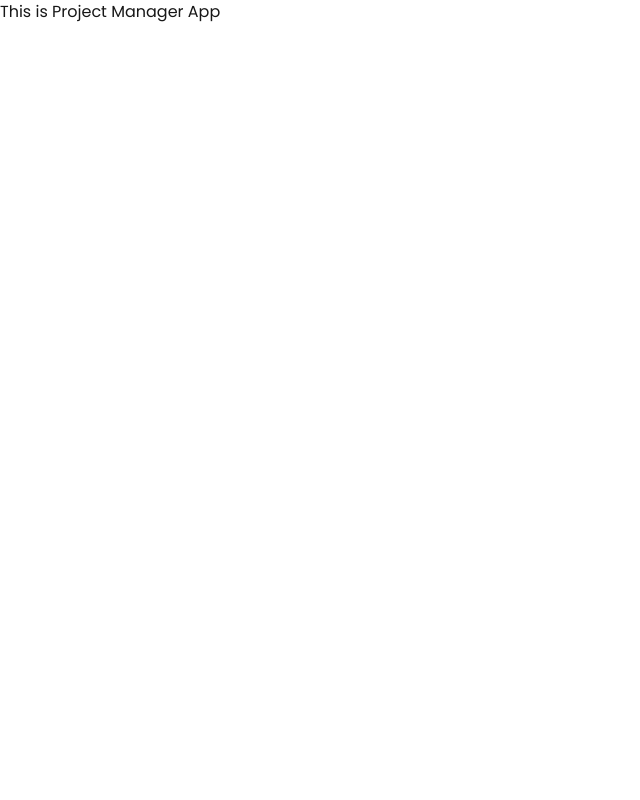
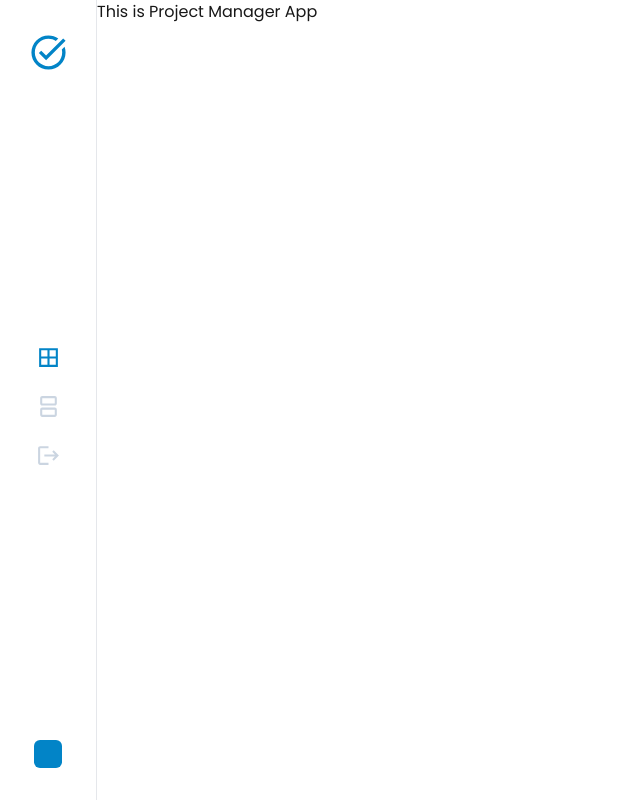
Before and after one commit to ivandj0h/project-manager-app, a Next.js app: page / in a window 1280 px wide. Shown: the whole page, without its empty margins (0-640 px from the left). Built offline with nearby package versions, Linux system fonts and the light colour scheme.

Commit message:
working with layouts

```diff
--- a/app/components/Sidebar.tsx
+++ b/app/components/Sidebar.tsx
@@ -0,0 +1,54 @@
+import React from "react";
+import TaskAltIcon from "@mui/icons-material/TaskAlt";
+import BorderAllIcon from "@mui/icons-material/BorderAll";
+import SplitScreenIcon from "@mui/icons-material/SplitScreen";
+import LogoutIcon from "@mui/icons-material/Logout";
+
+const Sidebar = () => {
+  return (
+    <div className="w-[97px] h-screen py-8 bg-white flex flex-col items-center justify-between border-r">
+      <Logo />
+      <Menu />
+      <Profile />
+    </div>
+  );
+
+  // The Profile Image
+  function Profile() {
+    return <div className="w-7 h-7 bg-sky-600 rounded-md"></div>;
+  }
+
+  // The Menu
+  function Menu() {
+    return (
+      <div className="flex flex-col gap-6 items-center">
+        <BorderAllIcon
+          sx={{ fontSize: "25px" }}
+          className="text-sky-600 cursor-pointer"
+        />
+        <SplitScreenIcon
+          sx={{ fontSize: "25px" }}
+          className="text-slate-300 cursor-pointer"
+        />
+        <LogoutIcon
+          sx={{ fontSize: "25px" }}
+          className="text-slate-300 cursor-pointer"
+        />
+      </div>
+    );
+  }
+
+  // The Logo
+  function Logo() {
+    return (
+      <div className="rounded-md w-10 h-10 flex items-center justify-center">
+        <TaskAltIcon
+          className="text-sky-600 font-bold"
+          sx={{ fontSize: "41px" }}
+        />
+      </div>
+    );
+  }
+};
+
+export default Sidebar;
--- a/app/page.tsx
+++ b/app/page.tsx
@@ -1,8 +1,9 @@
-
+import Sidebar from "./components/Sidebar";
 
 export default function Home() {
   return (
     <div className="flex w-full h-screen poppins">
+      <Sidebar />
       This is Project Manager App
     </div>
   );
--- /dev/null
+++ b/app/pages/AllProjects.tsx
@@ -0,0 +1,24 @@
+import React from "react";
+import ProjectsHeader from "./components/ProjectsHeader";
+
+const AllProjects = () => {
+  return (
+    <div className="bg-slate-50 w-full min-h-screen flex">
+      <AllProjectsArea />
+      {/* Project Sidebar we're going to add */}
+    </div>
+  );
+
+  function AllProjectsArea() {
+    return (
+      <div>
+        {/* Search Bar and add project button */}
+        <ProjectsHeader />
+        {/* My Projects Title and The Add Button */}
+        <ProjectsHeader />
+      </div>
+    );
+  }
+};
+
+export default AllProjects;
--- /dev/null
+++ b/app/pages/components/ProjectsHeader.tsx
@@ -0,0 +1,7 @@
+import React from "react";
+
+const ProjectsHeader = () => {
+  return <div>ProjectsHeader</div>;
+};
+
+export default ProjectsHeader;
--- /dev/null
+++ b/app/pages/components/ProjectsSubHeader.tsx
@@ -0,0 +1,7 @@
+import React from "react";
+
+const ProjectsSubHeader = () => {
+  return <div>ProjectsSubHeader</div>;
+};
+
+export default ProjectsSubHeader;
```
